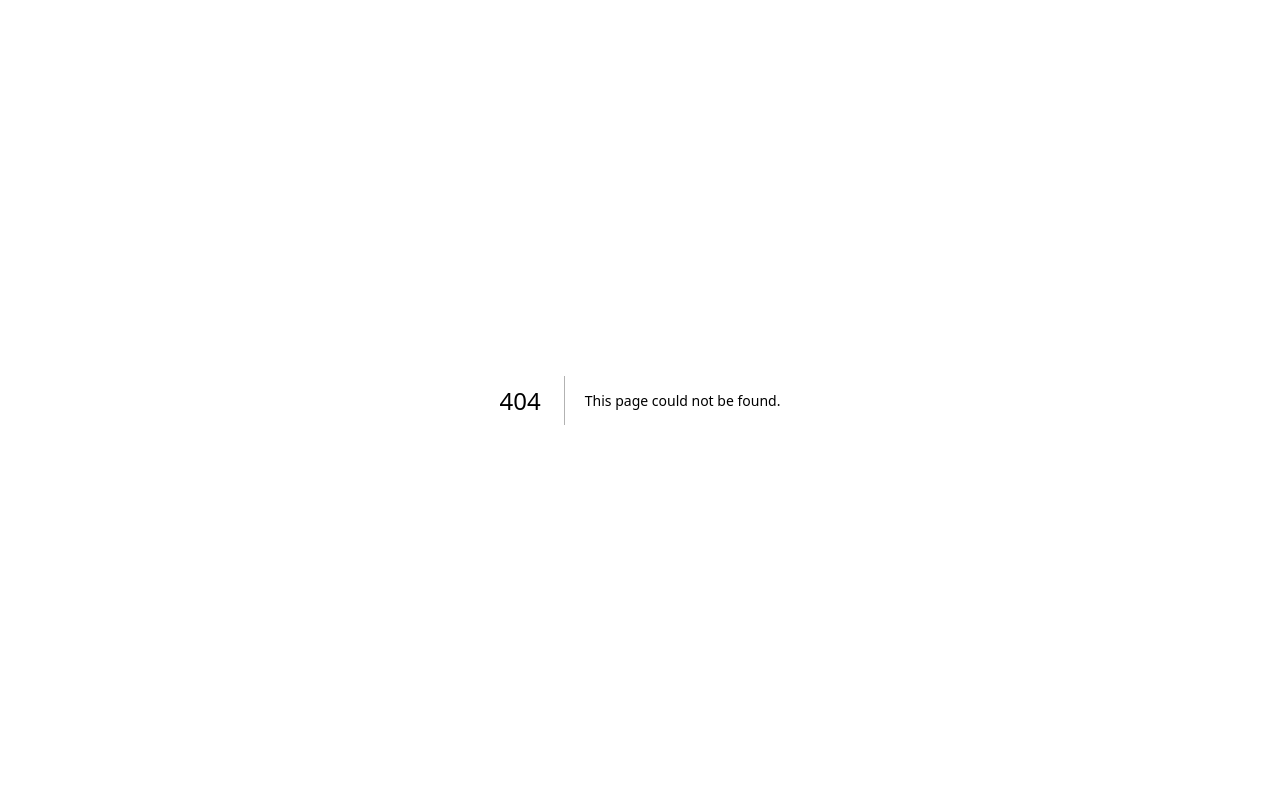
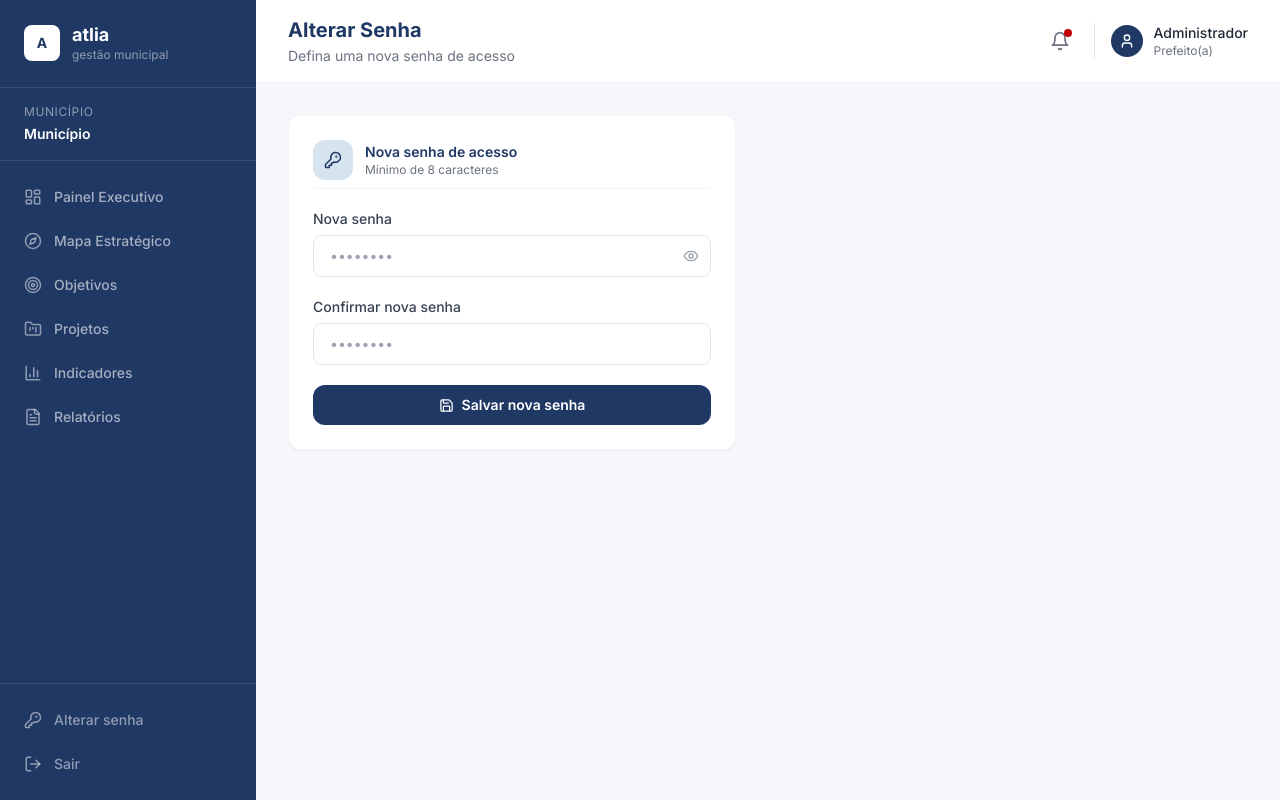
Before and after one commit to lmpaula27-cloud/atlia, a Next.js app: page /dashboard/alterar-senha in a window 1280 px wide. Before the commit this address had no page. Built offline with nearby package versions, Linux system fonts and the light colour scheme; no server answers; the database is empty.

Commit message:
feat: alterar senha

```diff
--- a/app/(auth)/login/page.tsx
+++ b/app/(auth)/login/page.tsx
@@ -25,6 +25,31 @@ export default function LoginPage() {
   const [lembrar, setLembrar]       = useState(false)
   const [carregando, setCarregando] = useState(false)
   const [erro, setErro]             = useState('')
+  const [modoRecuperar, setModoRecuperar] = useState(false)
+  const [recEnviado, setRecEnviado]       = useState(false)
+
+  async function handleRecuperar(e: FormEvent<HTMLFormElement>) {
+    e.preventDefault()
+    setErro('')
+    if (!email) {
+      setErro('Informe o e-mail cadastrado para receber o link.')
+      return
+    }
+    setCarregando(true)
+    try {
+      const supabase = createClient()
+      const { error } = await supabase.auth.resetPasswordForEmail(email, {
+        redirectTo: `${window.location.origin}/auth/callback?next=/dashboard/alterar-senha`,
+      })
+      if (error) {
+        setErro('Não foi possível enviar o link. Confira o e-mail e tente novamente.')
+        return
+      }
+      setRecEnviado(true)
+    } finally {
+      setCarregando(false)
+    }
+  }
 
   async function handleLogin(e: FormEvent<HTMLFormElement>) {
     e.preventDefault()
@@ -121,10 +146,68 @@ export default function LoginPage() {
           </div>
 
           <div className="mb-8">
-            <h1 className="text-2xl font-bold text-gray-900 mb-1.5">Acesse sua conta</h1>
-            <p className="text-sm text-gray-500">Entre com suas credenciais para acessar o painel municipal.</p>
+            <h1 className="text-2xl font-bold text-gray-900 mb-1.5">
+              {modoRecuperar ? 'Recuperar senha' : 'Acesse sua conta'}
+            </h1>
+            <p className="text-sm text-gray-500">
+              {modoRecuperar
+                ? 'Informe o e-mail cadastrado e enviaremos um link para redefinir sua senha.'
+                : 'Entre com suas credenciais para acessar o painel municipal.'}
+            </p>
           </div>
 
+          {/* ── Modo recuperação de senha ── */}
+          {modoRecuperar ? (
+            recEnviado ? (
+              <div className="text-center py-6">
+                <CheckCircle2 size={44} className="text-atlia-green mx-auto mb-3" />
+                <h2 className="font-bold text-gray-900">Link enviado!</h2>
+                <p className="text-sm text-gray-500 mt-1.5 leading-relaxed">
+                  Se <strong>{email}</strong> estiver cadastrado, você receberá um e-mail
+                  com o link para criar uma nova senha. Olhe também a caixa de spam.
+                </p>
+                <button
+                  type="button"
+                  onClick={() => { setModoRecuperar(false); setRecEnviado(false); setErro('') }}
+                  className="mt-6 inline-flex items-center gap-2 text-sm text-atlia-blue hover:underline font-medium"
+                >
+                  <ArrowLeft size={14} /> Voltar para o login
+                </button>
+              </div>
+            ) : (
+              <form onSubmit={handleRecuperar} className="space-y-4">
+                <div>
+                  <label className="block text-sm font-medium text-gray-700 mb-1.5">E-mail cadastrado</label>
+                  <input
+                    type="email"
+                    value={email}
+                    onChange={e => setEmail(e.target.value)}
+                    placeholder="voce@municipio.mg.gov.br"
+                    autoComplete="email"
+                    className="w-full border border-gray-200 rounded-lg px-4 py-2.5 text-sm text-gray-800 placeholder-gray-400 outline-none focus:border-atlia-blue focus:ring-2 focus:ring-atlia-blue/10 transition-all"
+                  />
+                </div>
+                {erro && (
+                  <p className="text-xs text-red-600 bg-red-50 border border-red-200 rounded-lg px-3 py-2">{erro}</p>
+                )}
+                <button
+                  type="submit"
+                  disabled={carregando}
+                  className="w-full flex items-center justify-center gap-2 bg-atlia-navy text-white font-semibold py-2.5 rounded-xl hover:bg-atlia-navy/90 transition-colors disabled:opacity-70 text-sm"
+                >
+                  {carregando ? <Loader2 size={15} className="animate-spin" /> : null}
+                  Enviar link de recuperação
+                </button>
+                <button
+                  type="button"
+                  onClick={() => { setModoRecuperar(false); setErro('') }}
+                  className="w-full flex items-center justify-center gap-2 text-sm text-gray-500 hover:text-atlia-navy transition-colors py-1"
+                >
+                  <ArrowLeft size={14} /> Voltar para o login
+                </button>
+              </form>
+            )
+          ) : (
           <form onSubmit={handleLogin} className="space-y-4">
 
             <div>
@@ -142,7 +225,11 @@ export default function LoginPage() {
             <div>
               <div className="flex items-center justify-between mb-1.5">
                 <label className="block text-sm font-medium text-gray-700">Senha</label>
-                <button type="button" className="text-xs text-atlia-blue hover:underline">
+                <button
+                  type="button"
+                  onClick={() => { setModoRecuperar(true); setErro('') }}
+                  className="text-xs text-atlia-blue hover:underline"
+                >
                   Esqueci minha senha
                 </button>
               </div>
@@ -193,6 +280,7 @@ export default function LoginPage() {
               )}
             </button>
           </form>
+          )}
 
           <div className="relative my-7">
             <div className="absolute inset-0 flex items-center">
--- /dev/null
+++ b/app/dashboard/alterar-senha/page.tsx
@@ -0,0 +1,127 @@
+'use client'
+import { useState } from 'react'
+import { useRouter } from 'next/navigation'
+import Header from '@/components/Header'
+import { KeyRound, Eye, EyeOff, Loader2, CheckCircle2, Save } from 'lucide-react'
+import { createClient } from '@/lib/supabase/client'
+
+const inputCls = 'w-full border border-gray-200 rounded-lg px-4 py-2.5 pr-11 text-sm text-gray-800 placeholder-gray-400 outline-none focus:border-atlia-blue focus:ring-2 focus:ring-atlia-blue/10 transition-all'
+
+export default function AlterarSenhaPage() {
+  const router = useRouter()
+  const [senha,     setSenha]     = useState('')
+  const [confirma,  setConfirma]  = useState('')
+  const [mostrar,   setMostrar]   = useState(false)
+  const [salvando,  setSalvando]  = useState(false)
+  const [erro,      setErro]      = useState('')
+  const [sucesso,   setSucesso]   = useState(false)
+
+  async function handleSubmit(e: React.FormEvent) {
+    e.preventDefault()
+    setErro('')
+
+    if (senha.length < 8) {
+      setErro('A senha precisa ter pelo menos 8 caracteres.')
+      return
+    }
+    if (senha !== confirma) {
+      setErro('As senhas não conferem. Digite a mesma senha nos dois campos.')
+      return
+    }
+
+    setSalvando(true)
+    const supabase = createClient()
+    const { error } = await supabase.auth.updateUser({ password: senha })
+    setSalvando(false)
+
+    if (error) {
+      if (error.message.includes('different from the old')) {
+        setErro('A nova senha precisa ser diferente da atual.')
+      } else {
+        setErro('Não foi possível alterar a senha. Tente novamente.')
+      }
+      return
+    }
+
+    setSucesso(true)
+    setTimeout(() => router.push('/dashboard'), 2500)
+  }
+
+  return (
+    <div className="flex flex-col flex-1">
+      <Header title="Alterar Senha" subtitle="Defina uma nova senha de acesso" />
+
+      <div className="p-8">
+        <div className="max-w-md">
+          {sucesso ? (
+            <div className="card text-center py-10">
+              <CheckCircle2 size={44} className="text-atlia-green mx-auto mb-3" />
+              <h2 className="font-bold text-atlia-navy text-lg">Senha alterada!</h2>
+              <p className="text-sm text-atlia-muted mt-1">
+                Sua nova senha já está valendo. Redirecionando para o painel…
+              </p>
+            </div>
+          ) : (
+            <form onSubmit={handleSubmit} className="card space-y-5">
+              <div className="flex items-center gap-3 pb-2 border-b border-gray-100">
+                <div className="w-10 h-10 bg-atlia-light rounded-xl flex items-center justify-center">
+                  <KeyRound size={18} className="text-atlia-navy" />
+                </div>
+                <div>
+                  <h2 className="font-semibold text-atlia-navy text-sm">Nova senha de acesso</h2>
+                  <p className="text-xs text-atlia-muted">Mínimo de 8 caracteres</p>
+                </div>
+              </div>
+
+              <div>
+                <label className="block text-sm font-medium text-gray-700 mb-1.5">Nova senha</label>
+                <div className="relative">
+                  <input
+                    type={mostrar ? 'text' : 'password'}
+                    value={senha}
+                    onChange={e => setSenha(e.target.value)}
+                    placeholder="••••••••"
+                    autoComplete="new-password"
+                    className={inputCls}
+                  />
+                  <button
+                    type="button"
+                    onClick={() => setMostrar(!mostrar)}
+                    className="absolute right-3 top-1/2 -translate-y-1/2 text-gray-400 hover:text-gray-600 transition-colors"
+                  >
+                    {mostrar ? <EyeOff size={16} /> : <Eye size={16} />}
+                  </button>
+                </div>
+              </div>
+
+              <div>
+                <label className="block text-sm font-medium text-gray-700 mb-1.5">Confirmar nova senha</label>
+                <input
+                  type={mostrar ? 'text' : 'password'}
+                  value={confirma}
+                  onChange={e => setConfirma(e.target.value)}
+                  placeholder="••••••••"
+                  autoComplete="new-password"
+                  className={inputCls}
+                />
+              </div>
+
+              {erro && (
+                <p className="text-xs text-red-600 bg-red-50 border border-red-200 rounded-lg px-3 py-2">{erro}</p>
+              )}
+
+              <button
+                type="submit"
+                disabled={salvando}
+                className="w-full flex items-center justify-center gap-2 bg-atlia-navy text-white font-semibold py-2.5 rounded-xl hover:bg-atlia-navy/90 transition-colors disabled:opacity-70 text-sm"
+              >
+                {salvando ? <Loader2 size={15} className="animate-spin" /> : <Save size={15} />}
+                Salvar nova senha
+              </button>
+            </form>
+          )}
+        </div>
+      </div>
+    </div>
+  )
+}
--- a/components/Sidebar.tsx
+++ b/components/Sidebar.tsx
@@ -4,7 +4,7 @@ import { usePathname, useRouter } from 'next/navigation'
 import { cn } from '@/lib/utils'
 import {
   LayoutDashboard, FolderKanban, Target, BarChart3,
-  FileText, Settings, LogOut, ChevronRight, Compass
+  FileText, Settings, LogOut, ChevronRight, Compass, KeyRound
 } from 'lucide-react'
 import { createClient } from '@/lib/supabase/client'
 
@@ -80,6 +80,10 @@ export default function Sidebar({ municipio, perfil = 'visualizador' }: { munici
             <span>Configurações</span>
           </Link>
         )}
+        <Link href="/dashboard/alterar-senha" className="flex items-center gap-3 px-3 py-2.5 rounded-lg text-sm font-medium text-white/50 hover:bg-white/8 hover:text-white transition-all">
+          <KeyRound size={18} />
+          <span>Alterar senha</span>
+        </Link>
         <button
           onClick={handleLogout}
           className="w-full flex items-center gap-3 px-3 py-2.5 rounded-lg text-sm font-medium text-white/50 hover:bg-red-500/20 hover:text-red-300 transition-all"
```
